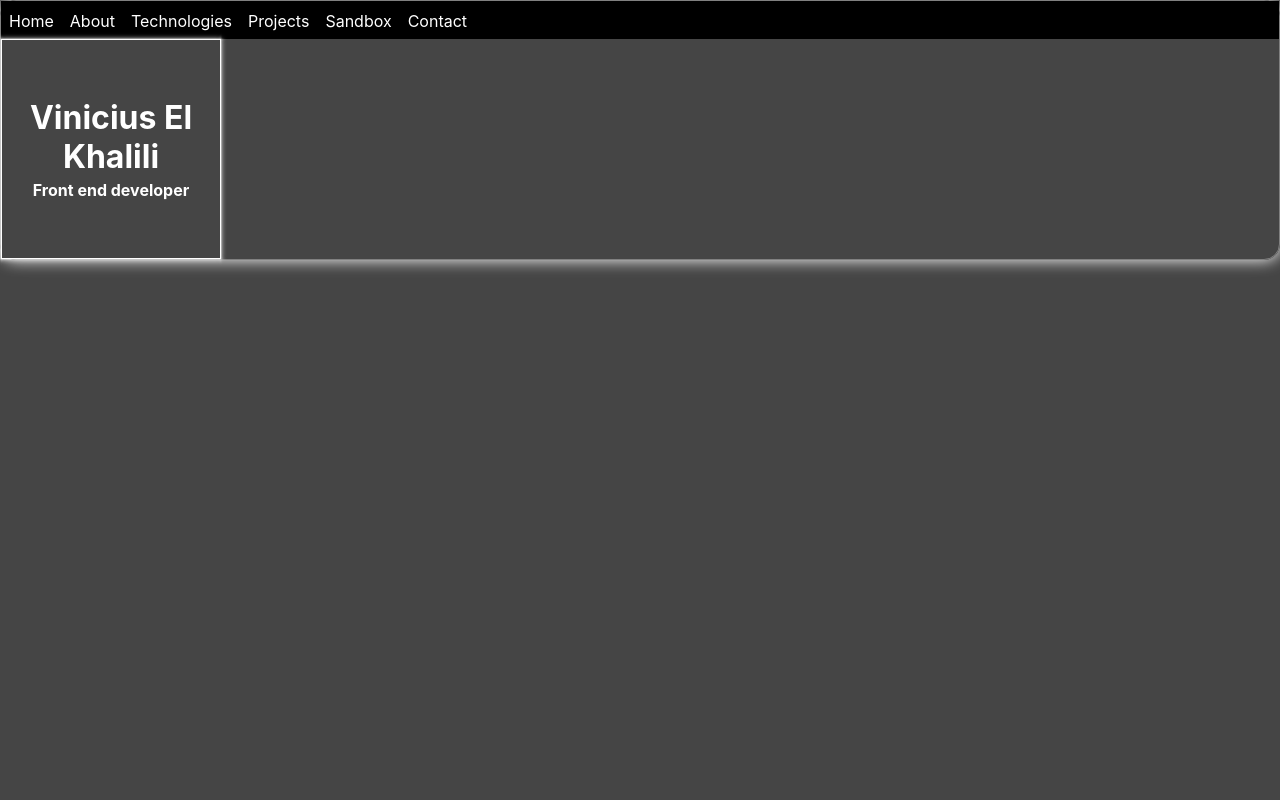
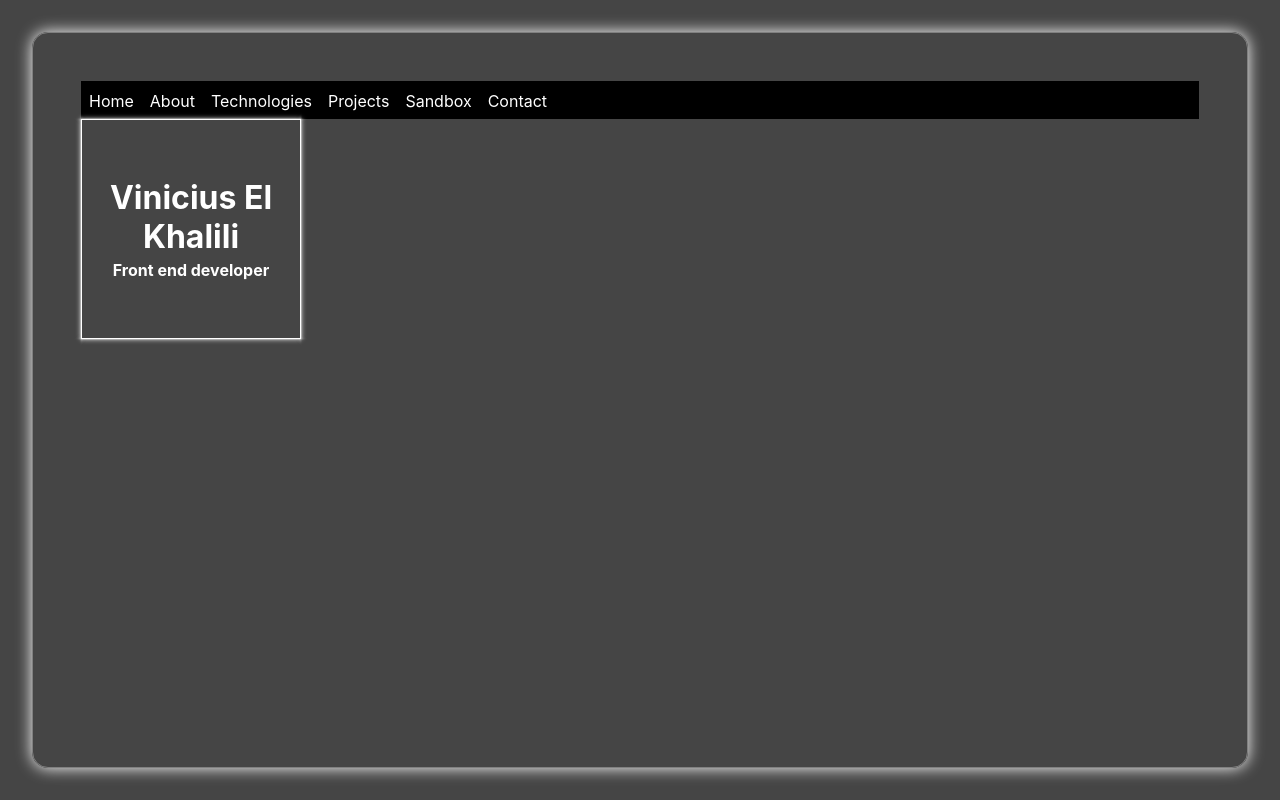
Before and after one commit to vinicius-el-khalili/azalea-two, a Next.js app: page / in a window 1280 px wide. Built offline with nearby package versions, Linux system fonts and the light colour scheme.

Commit message:
@layout: wrappers

```diff
--- a/components/layout/layout.js
+++ b/components/layout/layout.js
@@ -1,19 +1,23 @@
+import style from "./layout.module.scss"
+
 import NavBar from "./navBar/navBar";
-import NavFrame from "./layoutContainer/layoutContainer";
+import LayoutContainer from "./layoutContainer/layoutContainer";
 import Cube from "../cube/cube";
 
 const Layout = ({children}) => {
     return (
         <>
 
-        <NavFrame>
+        <LayoutContainer>
+            <div className={style.layoutWrapper}>
 
-            <NavBar/>
-            <Cube/>
+                <div className={style.navBarWrapper}><NavBar/></div>
+                <div className={style.cubeWrapper}><Cube/></div>
 
-            {children}
+                <div className={style.childrenWrapper}>{children}</div>
 
-        </NavFrame>
+            </div>
+        </LayoutContainer>
 
         </>
     );
--- a/components/layout/layoutContainer/layoutContainer.module.scss
+++ b/components/layout/layoutContainer/layoutContainer.module.scss
@@ -0,0 +1,9 @@
+.layoutContainer{
+
+
+    height: calc(100vh - 4rem);
+    padding: 3rem;
+    margin: 2rem;
+    overflow: hidden;
+
+}
--- a/components/layout/navBar/navBar.js
+++ b/components/layout/navBar/navBar.js
@@ -9,7 +9,7 @@ const NavBar = () => {
         <>
 
         <div
-        className={style.main}
+        className={style.navBarContainer}
         style={context.layoutStyleMap.buttonsContainerStyle[context.state.page]}>
 
             {
--- a/components/layout/navBar/navBar.module.scss
+++ b/components/layout/navBar/navBar.module.scss
@@ -1,4 +1,4 @@
-.main{
+.navBarContainer{
 
     display: flex;
     background-color: black;
```
